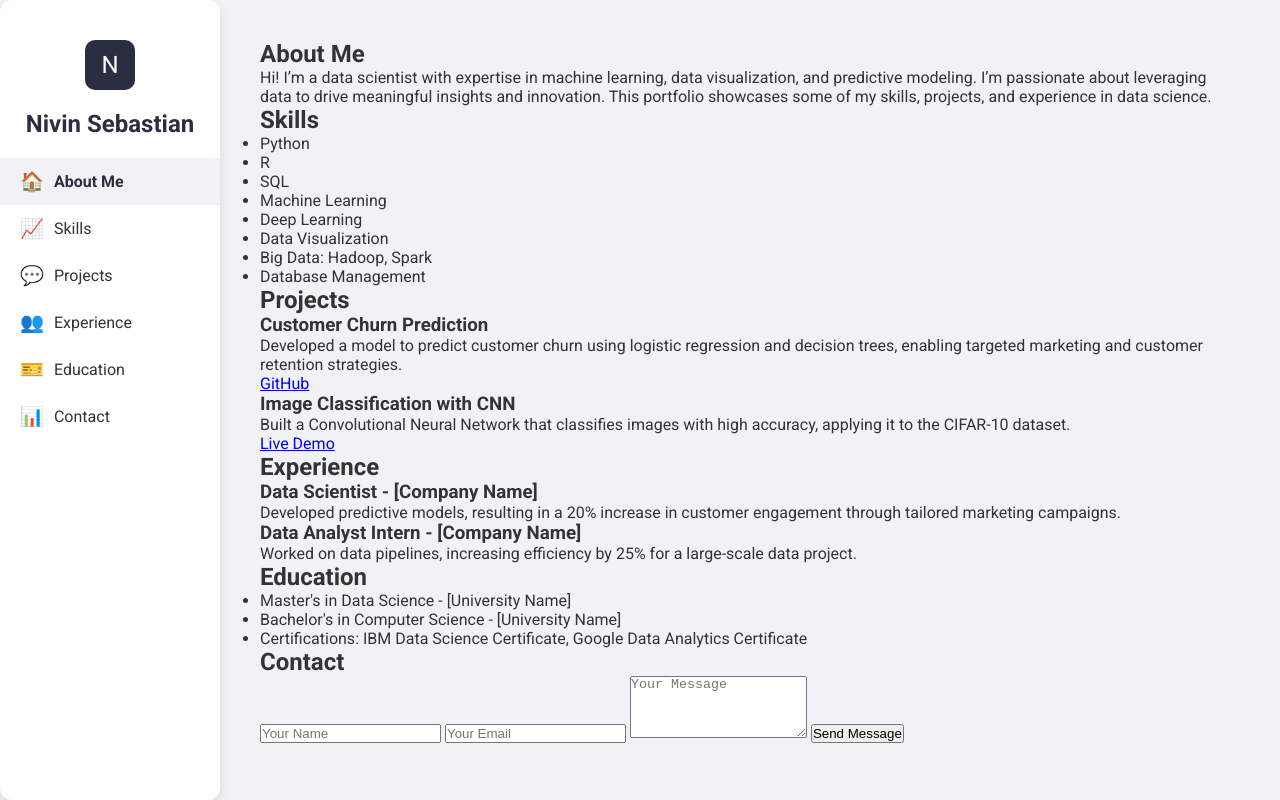
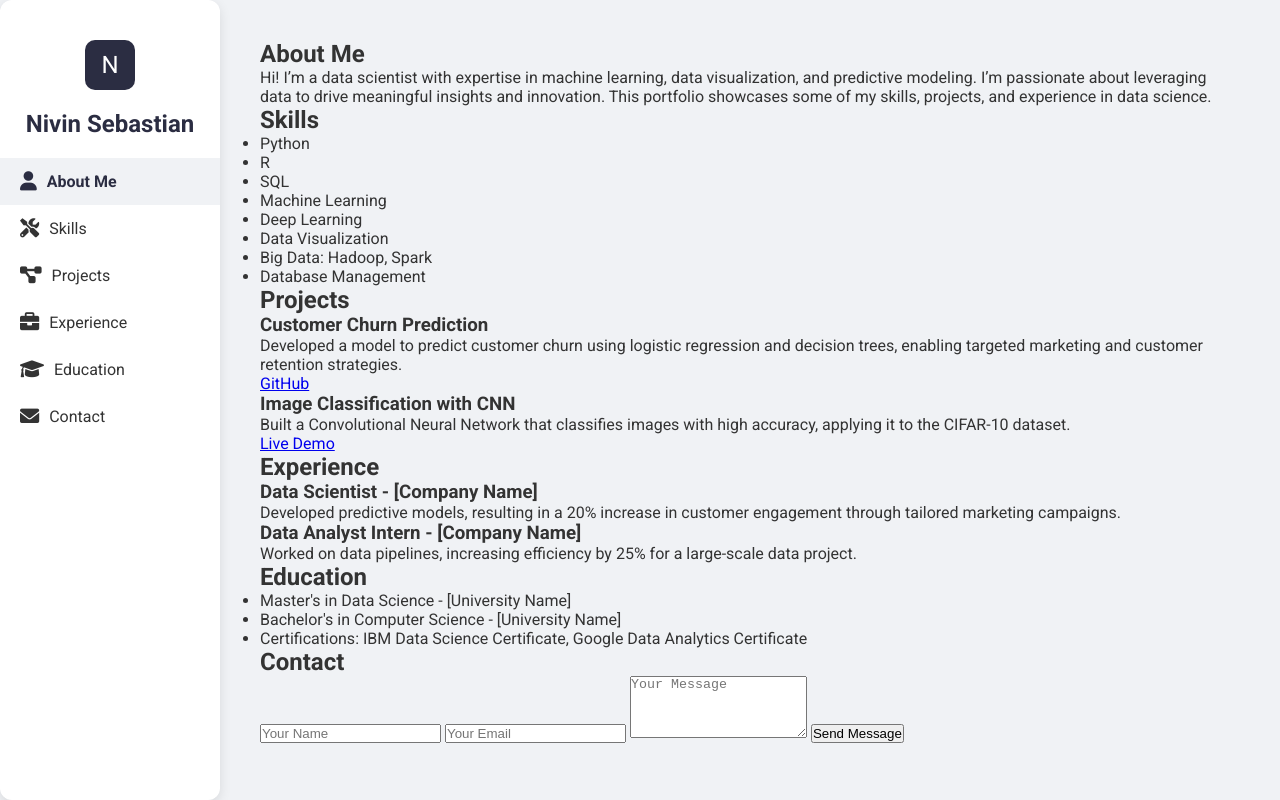
Before and after one commit to nivin-ai/nivin-ai.github.io, a plain HTML site: page index.html in a window 1280 px wide. Drawn offline with Linux system fonts and the light colour scheme.

Commit message:
Add files via upload

```diff
--- a/index.html
+++ b/index.html
@@ -3,6 +3,7 @@
 <head>
     <meta charset="UTF-8">
     <meta name="viewport" content="width=device-width, initial-scale=1.0">
+    <link rel="stylesheet" href="https://cdnjs.cloudflare.com/ajax/libs/font-awesome/6.0.0-beta3/css/all.min.css">
     <title>Data Scientist Portfolio</title>
     <style>
         /* Google Fonts */
@@ -103,22 +104,22 @@
     <h1>Nivin Sebastian</h1>
     <nav>
         <a href="#about" class="active">
-            <span class="icon">🏠</span> About Me
+            <span class="icon"><i class="fas fa-user"></i></span> About Me
         </a>
         <a href="#skills">
-            <span class="icon">📈</span> Skills
+            <span class="icon"><i class="fas fa-tools"></i></span> Skills
         </a>
         <a href="#projects">
-            <span class="icon">💬</span> Projects
+            <span class="icon"><i class="fas fa-project-diagram"></i></span> Projects
         </a>
         <a href="#experience">
-            <span class="icon">👥</span> Experience
+            <span class="icon"><i class="fas fa-briefcase"></i></span> Experience
         </a>
         <a href="#education">
-            <span class="icon">🎫</span> Education
+            <span class="icon"><i class="fas fa-graduation-cap"></i></span> Education
         </a>
         <a href="#contact">
-            <span class="icon">📊</span> Contact
+            <span class="icon"><i class="fas fa-envelope"></i></span> Contact
         </a>
     </nav>
 </div>
```
